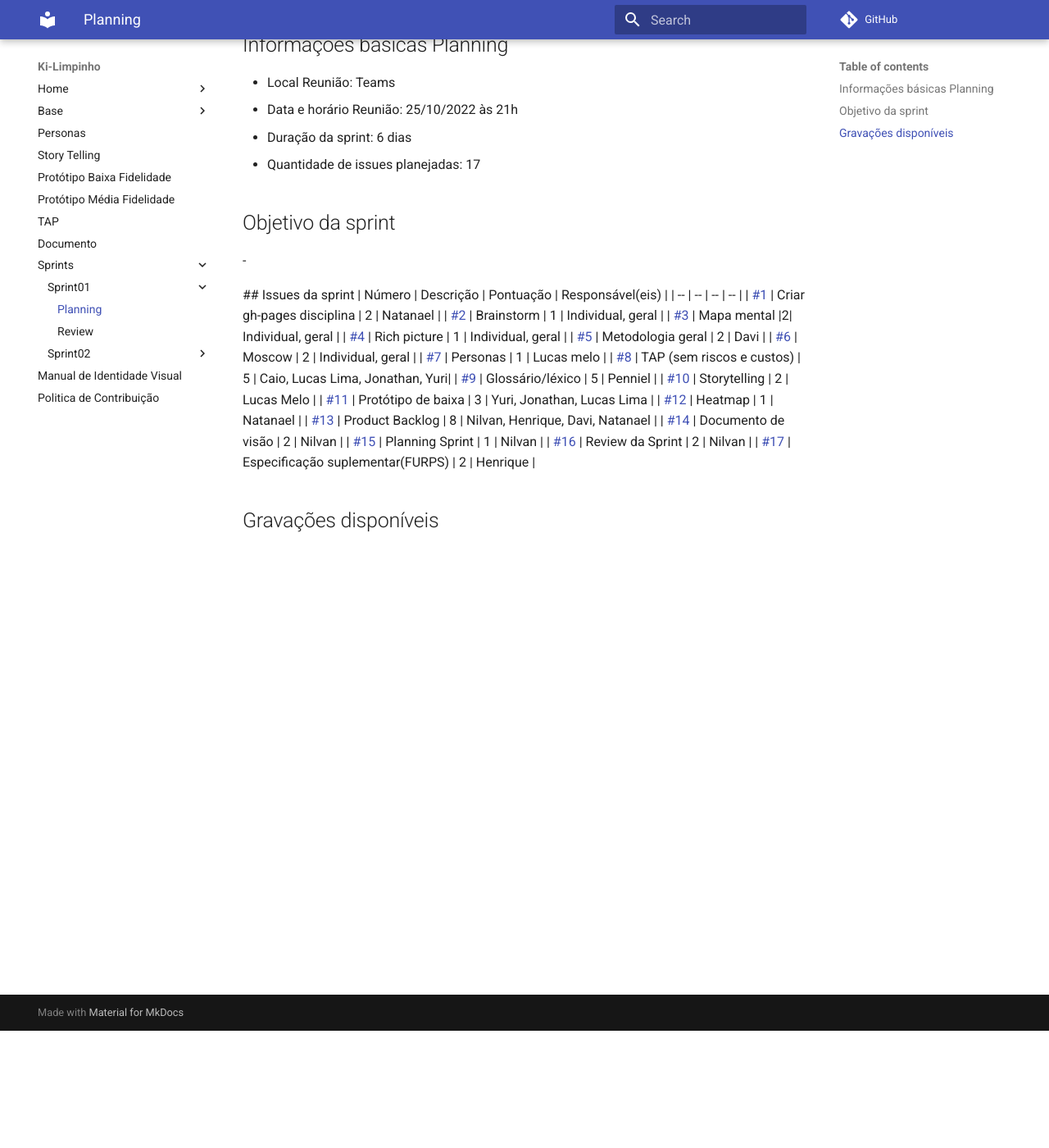
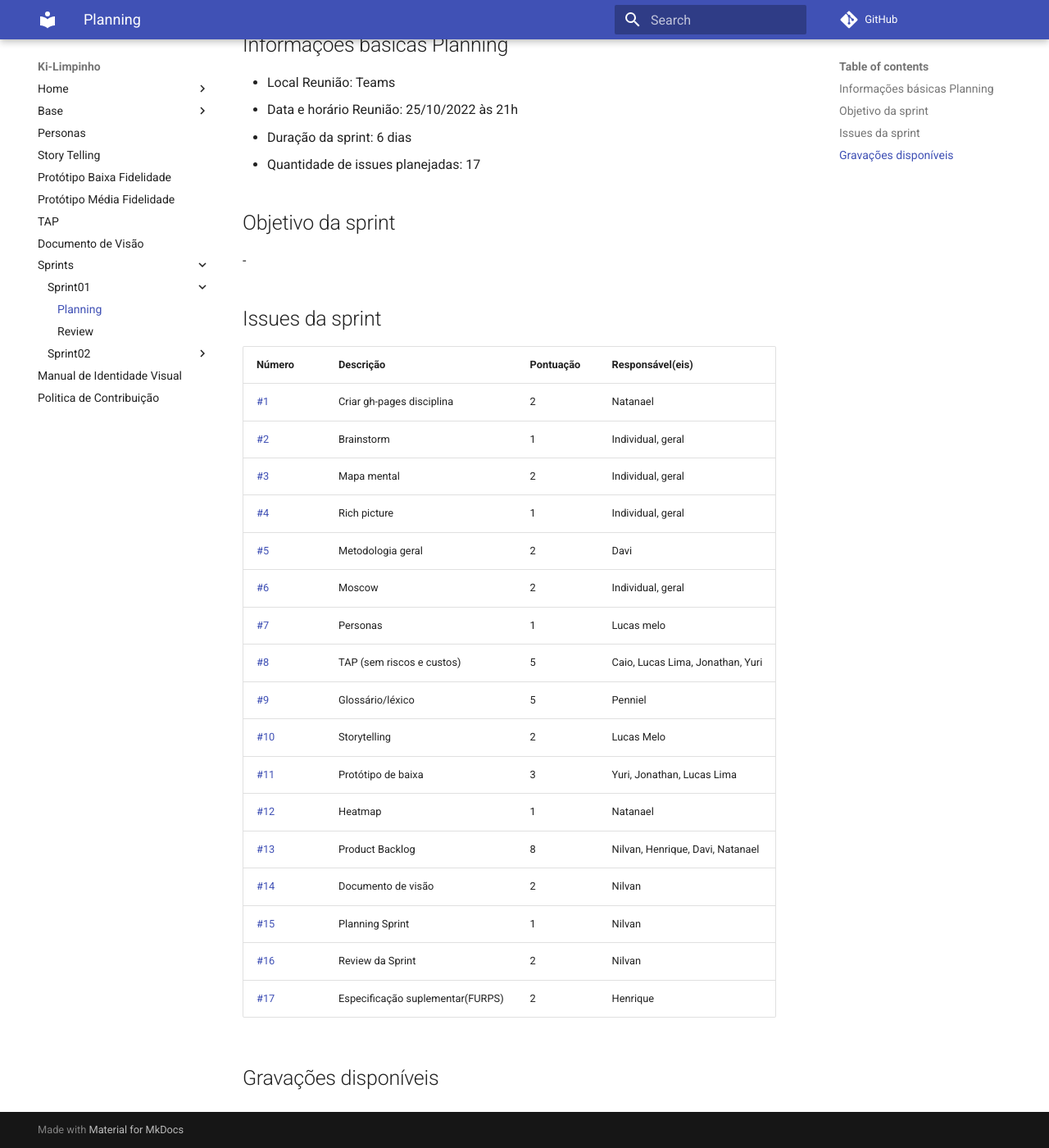
Before and after one commit to UnBArqDsw2021-2/2021.2_G2_Ki-Limpinho, an MkDocs documentation site: the page built from docs/Sprints/sprint01/Planning.md, in a window 1280 px wide and 1400 px high, scrolled down 143 px. Shown: the whole window at 82% size. Built offline with MkDocs 1.6.1 and Material for MkDocs 9.7.7, drawn with Linux system fonts in a browser that asks for light colours; comment, search, counter and statistics services are not loaded.

Commit message:
fix: display of tables and rename document

```diff
--- a/docs/Sprints/sprint01/Planning.md
+++ b/docs/Sprints/sprint01/Planning.md
@@ -10,9 +10,10 @@
 ## Objetivo da sprint
   -
 
-  ## Issues da sprint
+## Issues da sprint
+
 | Número | Descrição | Pontuação | Responsável(eis) |
-| -- | -- | -- | -- |
+| :- | :- | :- | :- |
 | [#1](https://github.com/UnBArqDsw2021-2/2021.2_G2_lava-jato/issues/1)   | Criar gh-pages disciplina | 2 | Natanael |
 | [#2](https://github.com/UnBArqDsw2021-2/2021.2_G2_lava-jato/issues/2)   | Brainstorm | 1 | Individual, geral  |
 | [#3](https://github.com/UnBArqDsw2021-2/2021.2_G2_lava-jato/issues/3)   | Mapa mental |2| Individual, geral  |
--- a/mkdocs.yml
+++ b/mkdocs.yml
@@ -60,7 +60,7 @@ nav:
   - Protótipo Baixa Fidelidade: "prototipoBaixa.md"
   - Protótipo Média Fidelidade: "prototipoMedia.md"
   - TAP: "tap.md"
-  - Documento: "DocumentoDeVisao.md"
+  - Documento de Visão: "DocumentoDeVisao.md"
   - Sprints:
     - Sprint01:
       - Planning: "Sprints/sprint01/Planning.md"
```
Also changed, not shown: docs/Sprints/sprint02/Planning02.md (+3 -1 lines).
